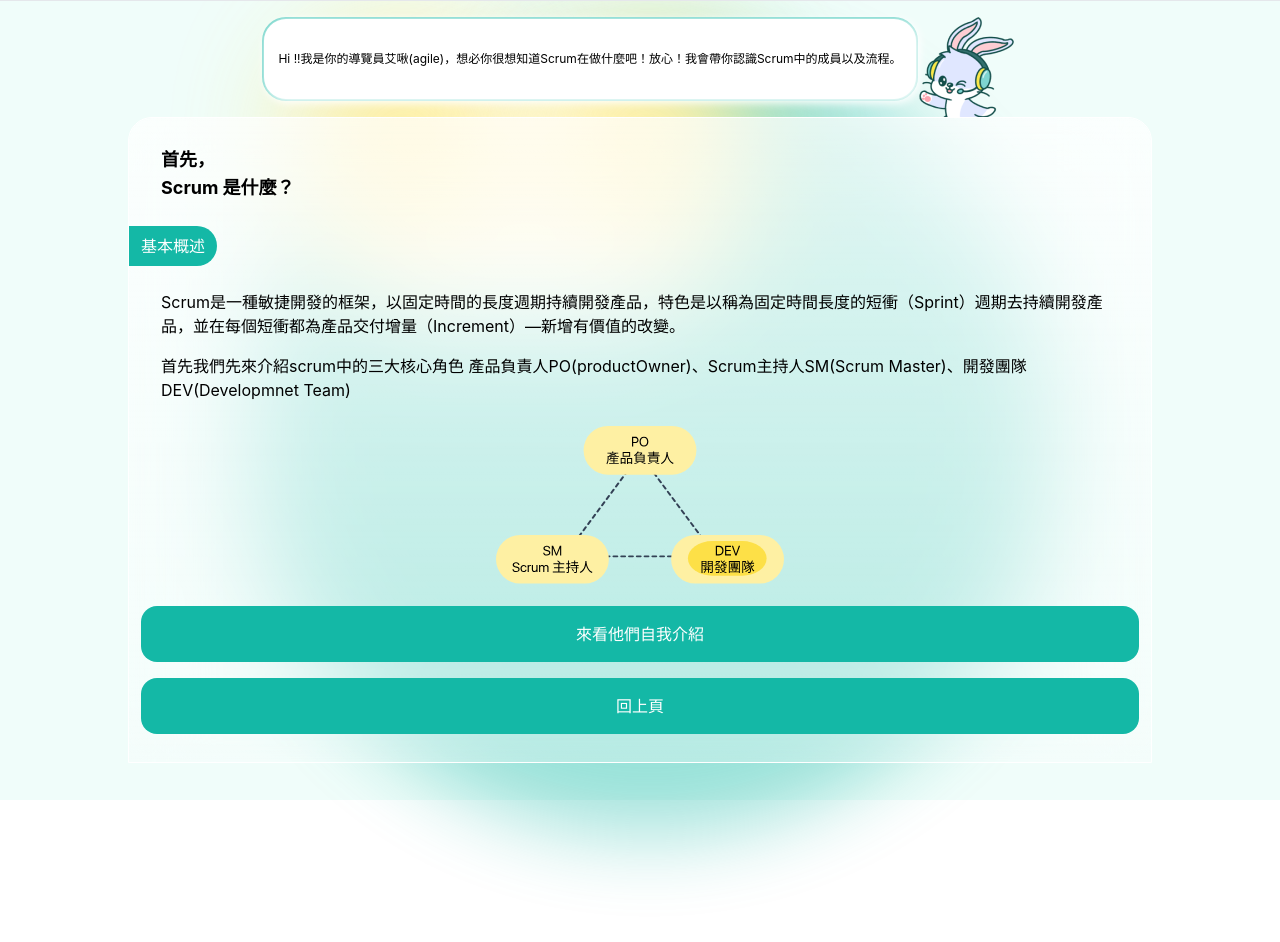
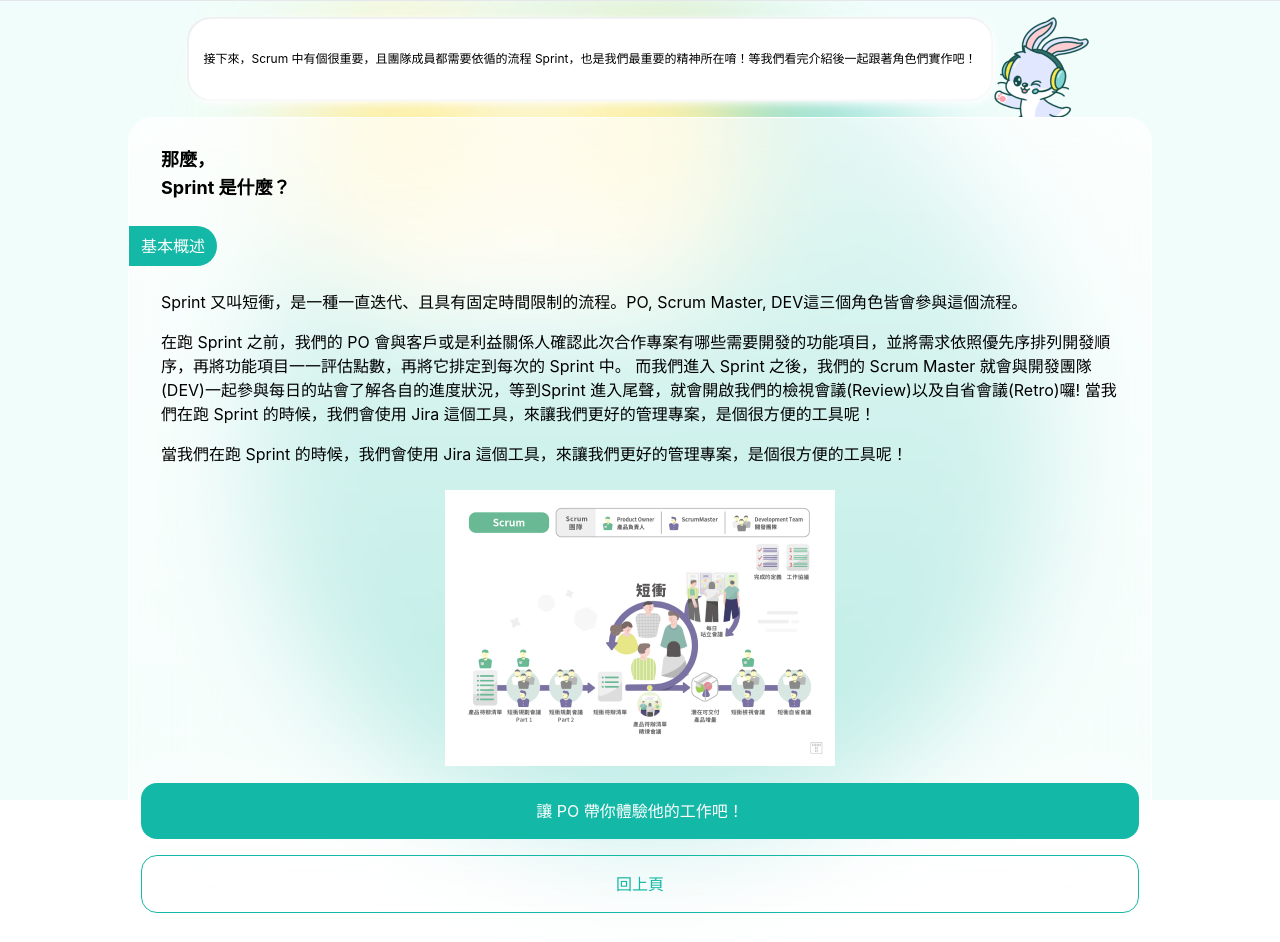
Before and after one commit to alphatero/f2e_scrum_frontend, a React (Create React App) app: page /introduction/sprint-guide in a window 1280 px wide. Before the commit the page ends 801 px from the top, so only its background shows below. Built offline with nearby package versions, Linux system fonts and the light colour scheme.

Commit message:
feat: 🎸 add layout

```diff
--- a/src/components/Button.jsx
+++ b/src/components/Button.jsx
@@ -14,6 +14,12 @@ export function Button(
     hover:bg-teal-400
     active:bg-teal-600
     disabled:bg-slate-300
+    `,
+    'primary-outline': `
+    text-teal-500 border border-teal-500
+    hover:bg-teal-400 hover:text-white
+    active:bg-teal-600 active:text-white
+    disabled:border-slate-300
     `,
     secondary: `
     border border-teal-500 text-teal-500
--- a/src/components/exam/DraggleCard.jsx
+++ b/src/components/exam/DraggleCard.jsx
@@ -15,7 +15,7 @@ export function DraggleCard({ item, index }) {
           className={clsx(
             'flex justify-between',
             'p-3',
-            'rounded-lg bg-primary text-white text-sm',
+            'rounded-lg bg-teal-500 text-white text-sm',
           )}
         >
           <div className="col-span-3">
--- a/src/components/introduction/Tag.jsx
+++ b/src/components/introduction/Tag.jsx
@@ -7,7 +7,7 @@ export function Tag(props) {
     <div className={clsx(
       'inline-block',
       'py-2 px-3 -translate-x-8',
-      'text-white bg-primary rounded-r-full',
+      'text-white bg-teal-500 rounded-r-full',
       className,
     )}
     >
--- a/src/constants/introduction.js
+++ b/src/constants/introduction.js
@@ -12,17 +12,12 @@ export const scrumInfo = {
     },
   ],
   sectionTitle: '基本概述',
+  image: {
+    type: 'animation',
+  },
   article: [
-    {
-      id: 0,
-      content:
-        'Scrum是一種敏捷開發的框架，以固定時間的長度週期持續開發產品，特色是以稱為固定時間長度的短衝（Sprint）週期去持續開發產品，並在每個短衝都為產品交付增量（Increment）—新增有價值的改變。',
-    },
-    {
-      id: 1,
-      content:
-        '首先我們先來介紹scrum中的三大核心角色 產品負責人PO(productOwner)、Scrum主持人SM(Scrum Master)、開發團隊DEV(Developmnet Team)',
-    },
+    'Scrum是一種敏捷開發的框架，以固定時間的長度週期持續開發產品，特色是以稱為固定時間長度的短衝（Sprint）週期去持續開發產品，並在每個短衝都為產品交付增量（Increment）—新增有價值的改變。',
+    '首先我們先來介紹scrum中的三大核心角色 產品負責人PO(productOwner)、Scrum主持人SM(Scrum Master)、開發團隊DEV(Developmnet Team)',
   ],
   button: '來看他們自我介紹',
 };
--- a/src/constants/introductionSprintGuide.js
+++ b/src/constants/introductionSprintGuide.js
@@ -13,22 +13,14 @@ export const sprintGuideInfo = {
   ],
   sectionTitle: '基本概述',
   article: [
-    {
-      id: 0,
-      content:
-        'Sprint 又叫短衝，是一種一直迭代、且具有固定時間限制的流程。PO, Scrum Master, DEV這三個角色皆會參與這個流程。 ',
-    },
-    {
-      id: 1,
-      content:
-        '在跑 Sprint 之前，我們的 PO 會與客戶或是利益關係人確認此次合作專案有哪些需要開發的功能項目，並將需求依照優先序排列開發順序，再將功能項目一一評估點數，再將它排定到每次的 Sprint 中。 而我們進入 Sprint 之後，我們的 Scrum Master 就會與開發團隊(DEV)一起參與每日的站會了解各自的進度狀況，等到Sprint 進入尾聲，就會開啟我們的檢視會議(Review)以及自省會議(Retro)囉! 當我們在跑 Sprint 的時候，我們會使用 Jira 這個工具，來讓我們更好的管理專案，是個很方便的工具呢！',
-    },
-    {
-      id: 2,
-      content:
-        '當我們在跑 Sprint 的時候，我們會使用 Jira 這個工具，來讓我們更好的管理專案，是個很方便的工具呢！',
-    },
+    'Sprint 又叫短衝，是一種一直迭代、且具有固定時間限制的流程。PO, Scrum Master, DEV這三個角色皆會參與這個流程。 ',
+    '在跑 Sprint 之前，我們的 PO 會與客戶或是利益關係人確認此次合作專案有哪些需要開發的功能項目，並將需求依照優先序排列開發順序，再將功能項目一一評估點數，再將它排定到每次的 Sprint 中。 而我們進入 Sprint 之後，我們的 Scrum Master 就會與開發團隊(DEV)一起參與每日的站會了解各自的進度狀況，等到Sprint 進入尾聲，就會開啟我們的檢視會議(Review)以及自省會議(Retro)囉! 當我們在跑 Sprint 的時候，我們會使用 Jira 這個工具，來讓我們更好的管理專案，是個很方便的工具呢！',
+    '當我們在跑 Sprint 的時候，我們會使用 Jira 這個工具，來讓我們更好的管理專案，是個很方便的工具呢！',
   ],
+  image: {
+    type: 'img',
+    src: '/images/introduction-sprint-guide.png',
+  },
   button: '讓 PO 帶你體驗他的工作吧！',
 };
 
--- a/src/views/introduction/Scrum.jsx
+++ b/src/views/introduction/Scrum.jsx
@@ -57,8 +57,8 @@ export function Scrum() {
               <Tag text={sectionTitle} />
             </div>
             {article.map((word) => (
-              <p key={`article_${word.id}`} className="py-2">
-                {word.content}
+              <p key={word} className="py-2">
+                {word}
               </p>
             ))}
           </article>
@@ -69,7 +69,7 @@ export function Scrum() {
 
           <Button
             className="w-full"
-            btnType="primary"
+            btnType="primary-outline"
             onClick={backHome}
           >
             回上頁
--- a/src/views/introduction/SprintGuide.jsx
+++ b/src/views/introduction/SprintGuide.jsx
@@ -8,7 +8,7 @@ import {
   ScrumMessageBox,
   Tag,
 } from '../../components';
-import { scrumInfo } from '../../constants/introduction';
+import { sprintGuideInfo } from '../../constants/introductionSprintGuide';
 
 export function SprintGuide() {
   const navigate = useNavigate();
@@ -18,7 +18,8 @@ export function SprintGuide() {
     button,
     sectionTitle,
     guide,
-  } = scrumInfo;
+    image,
+  } = sprintGuideInfo;
 
   const backHome = () => {
     navigate('/');
@@ -57,19 +58,21 @@ export function SprintGuide() {
               <Tag text={sectionTitle} />
             </div>
             {article.map((word) => (
-              <p key={`article_${word.id}`} className="py-2">
-                {word.content}
+              <p key={word} className="py-2">
+                {word}
               </p>
             ))}
           </article>
 
-          <RoleTriangle />
+          {
+            image.type === 'img' ? <img src="/images/introduction-sprint-guide.png" alt="" /> : <RoleTriangle />
+          }
 
           <Button className="w-full" onClick={nextPage}>{button}</Button>
 
           <Button
             className="w-full"
-            btnType="primary"
+            btnType="primary-outline"
             onClick={backHome}
           >
             回上頁
--- a/tailwind.config.js
+++ b/tailwind.config.js
@@ -3,9 +3,6 @@ module.exports = {
   content: ['./src/**/*.{js,jsx,ts,tsx}'],
   theme: {
     extend: {
-      colors: {
-        primary: '#14B8A6',
-      },
       boxShadow: {
         'inner-blur-5px': 'inset 0px 0px 5px 1px rgb(0 0 0 / 0.05)',
       },
```
Also changed, not shown: public/images/introduction-sprint-guide.png (added).
